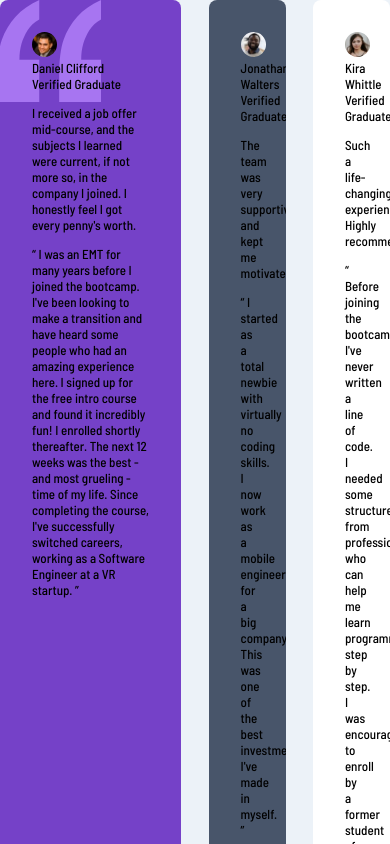
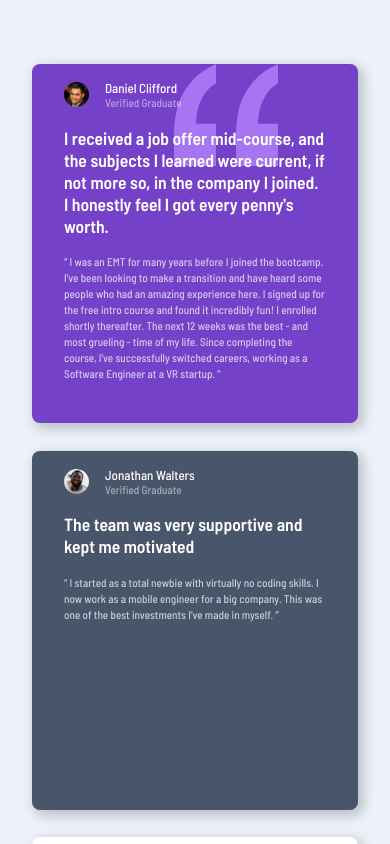
Before and after one commit to xapzx/testimonials-grid-section, a plain HTML site: page index.html in a window 390 px wide. Shown: the top 844 px of the page. Drawn offline with Linux system fonts and the light colour scheme.

Commit message:
Added font color, sizing and layout inside cards

```diff
--- a/styles.css
+++ b/styles.css
@@ -44,7 +44,8 @@ main {
 .card {
     border-radius: 8px;
     overflow: hidden;
-    padding: 2rem;
+    padding: 1rem 2rem;
+    box-shadow: 4px 4px 12px 2px rgb(0 0 0 / 0.2);
 }
 
 .card-0 {
@@ -80,7 +81,70 @@ main {
     background-color: var(--white);
 }
 
+.card-0, .card-1, .card-3 {
+    color: var(--white);
+}
+
+.card-2, .card-4 {
+    color: var(--very-dark-grayish-blue);
+}
+
 img {
     border-radius: 50%;
     width: 25px;
+    height: 25px;
 }
+
+.author {
+    display: flex;
+    align-items: center;
+    gap: 1rem;
+}
+
+.author-title {
+    font-size: 0.7rem;
+    opacity: 0.5;
+}
+
+.author-review {
+    font-size: 1.1rem;
+    font-weight: 600;
+}
+
+.author-desc {
+    font-size: 0.7rem;
+    line-height: 1rem;
+    opacity: 0.7;
+}
+
+@media screen and (max-width: 960px) {
+    .cards-container {
+        grid-template-columns: 1fr;
+        grid-auto-rows: 1fr;
+        padding: 4rem 2rem;
+    }
+
+    .card {
+        grid-column: 1;
+    }
+
+    .card-0 {
+        grid-row: 1;
+    }
+
+    .card-1 {
+        grid-row: 2;
+    }
+
+    .card-2 {
+        grid-row: 3;
+    }
+
+    .card-3 {
+        grid-row: 4;
+    }
+
+    .card-4 {
+        grid-row: 5;
+    }
+}
```
Also changed, not shown: index.html (+5 -5 lines).
